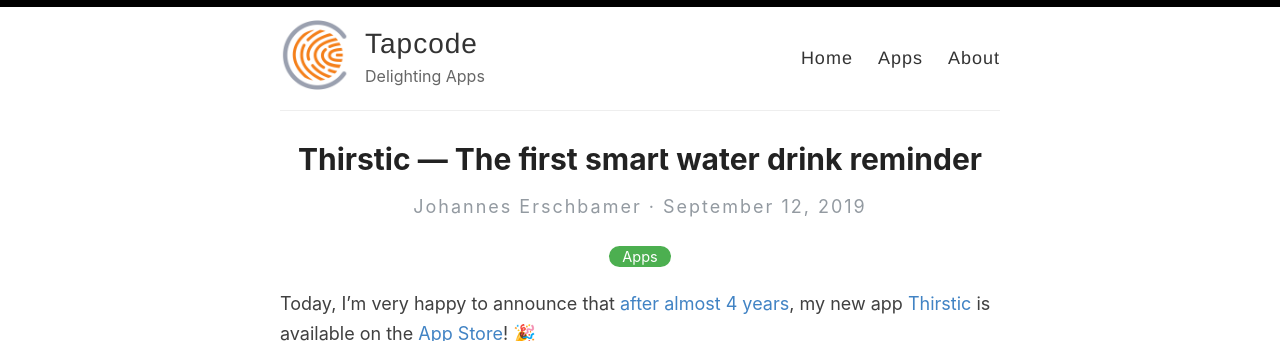
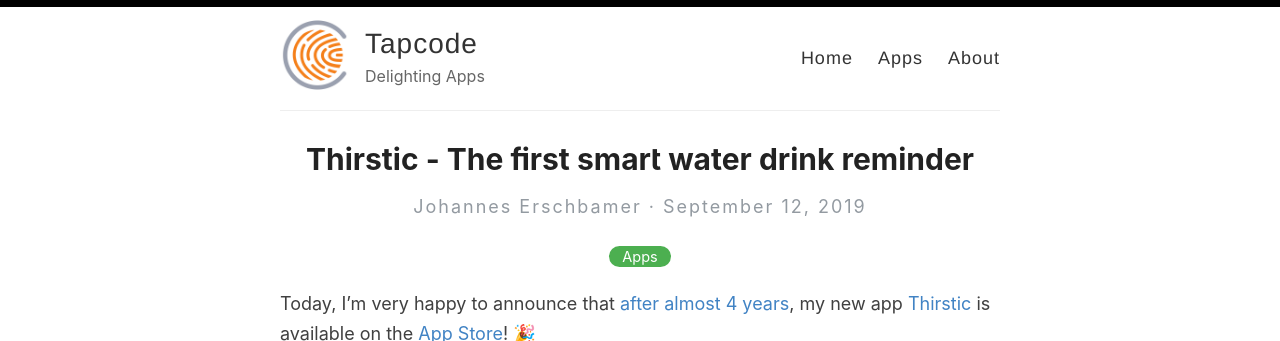
Before and after one commit to tapcode-apps/tapcode-webpage, a Jekyll site: the page built from _posts/2019-09-12-thirstic-the-first-smart-water-drink-reminder.md, in a window 1280 px wide, cut to the strip 0-341 px from the top of the page. Built offline with Jekyll 4.4.1, drawn with Linux system fonts in a browser that asks for light colours.

```diff
--- a/_posts/2019-09-12-thirstic-the-first-smart-water-drink-reminder.md
+++ b/_posts/2019-09-12-thirstic-the-first-smart-water-drink-reminder.md
@@ -1,6 +1,6 @@
 ---
 layout: post
-title:  Thirstic — The first smart water drink reminder
+title:  Thirstic - The first smart water drink reminder
 categories: [Apps]
 excerpt: Today, I'm very happy to announce that after almost 4 years, my new app Thirstic is available on the App Store! 🎉
 ---
```
Also changed, not shown: _posts/2019-09-09-behind-the-scenes-shipping-thirstic-to-the-app-store.md (+1 -1 lines).
